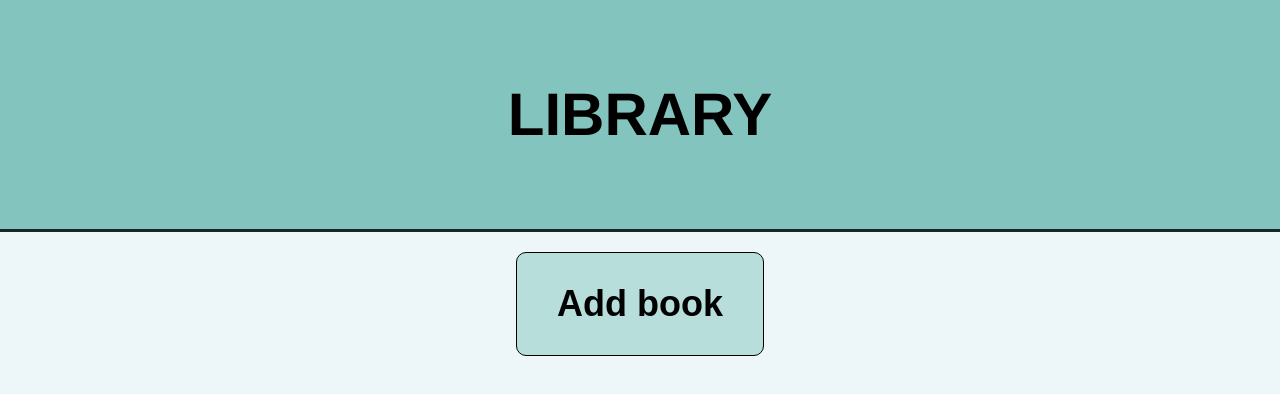
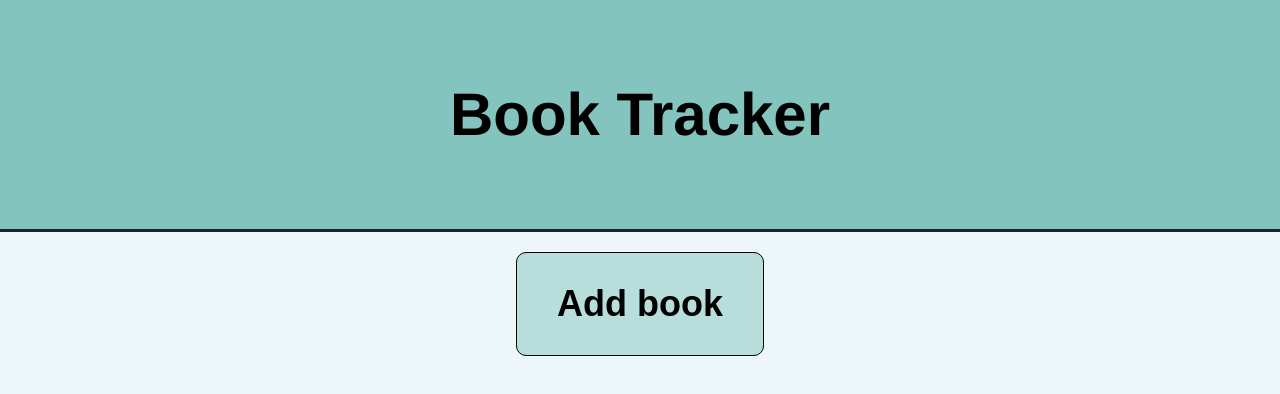
Before and after one commit to olivrrrrr/Book-tracker, a plain HTML site: page index.html in a window 1280 px wide. Drawn offline with Linux system fonts and the light colour scheme.

Commit message:
modularised code

```diff
--- a/index.html
+++ b/index.html
@@ -14,7 +14,7 @@
        <!--1. This is top of the Webpage -->
         <header>
             <div class="library-heading">
-                <h2>LIBRARY</h2>
+                <h2>Book Tracker</h2>
             </div>
        </header>
 
```
Also changed, not shown: script.js (+55 -0 lines).
